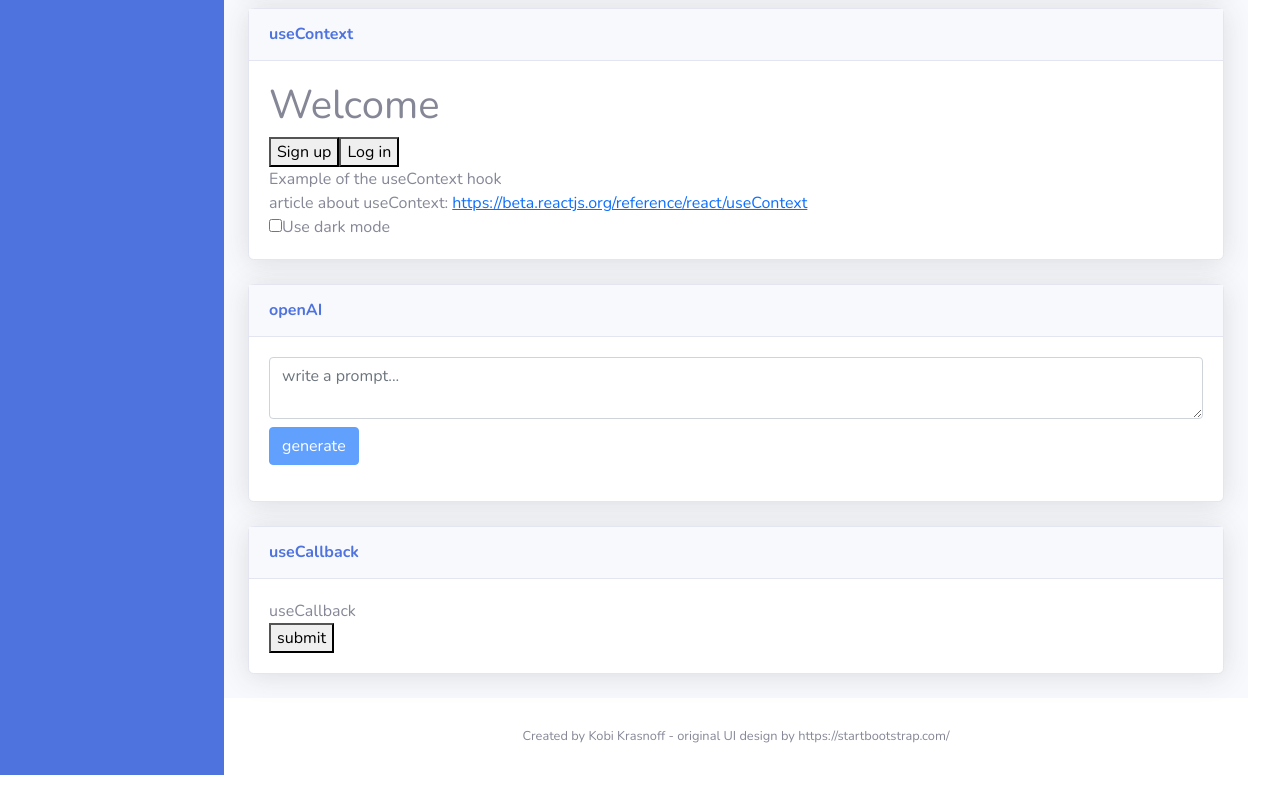
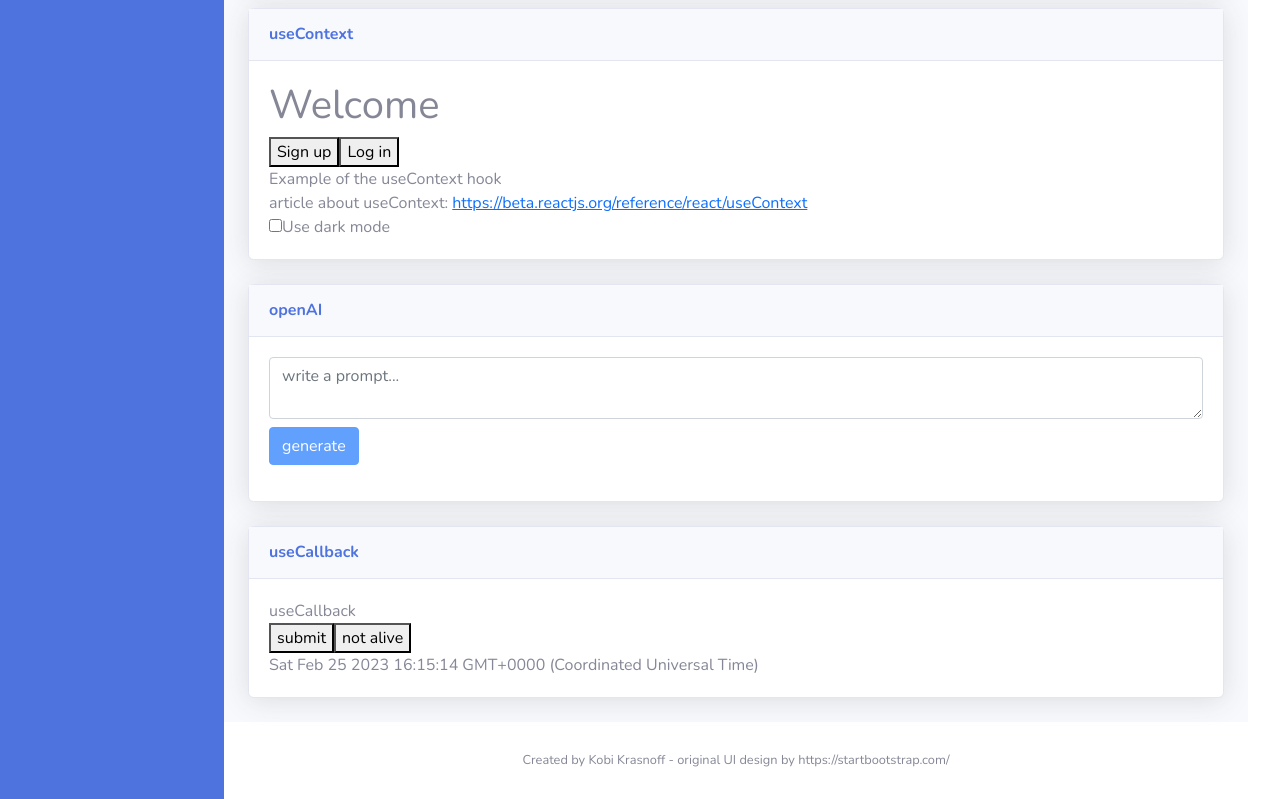
Before and after one commit to krasnoff/bootstrap-admin-app, a React (Create React App) app: page /SubMenu3 in a window 1280 px wide. Shown: the part 310-1109 px from the top of the page. Before the commit the page ends 1085 px from the top, so only its background shows below. Built offline with nearby package versions, Linux system fonts and the light colour scheme; no server answers.

Commit message:
useCallback try to figure out

```diff
--- a/src/pages/SubMenu3/useCalback/sampleUseContext.tsx
+++ b/src/pages/SubMenu3/useCalback/sampleUseContext.tsx
@@ -1,13 +1,23 @@
-import { useCallback, useState } from "react";
+import { useCallback, useEffect, useState } from "react";
 import { Data } from "./data";
 
 export default function SampleUseCallback() {
   const [data, setData] = useState<Data>()
+  const [isAlive, seIsAlive] = useState<boolean>()
 
-  const handleSubmit = useCallback(async () => {
+  const handleSubmit = /*useCallback(*/async () => {
     const data = await fetch('https://reqres.in/api/users?page=2', {});
-    setData(data as unknown as Data);
-  }, [data]);
+    const parsedData = await data.json();
+    setData(parsedData as unknown as Data);
+  }/*, [data]);*/
+
+  const isAliveHandle = () => {
+    seIsAlive(!isAlive)
+  }
+
+  useEffect(() => {
+    handleSubmit();
+  }, []);
 
   // TODO call REST on loading by useEffect
   // set another state see rendering.
@@ -16,6 +26,9 @@ export default function SampleUseCallback() {
     <div>
       useCallback<br />
       <button onClick={handleSubmit}>submit</button>
+      <button onClick={isAliveHandle}>{isAlive ? 'is Alive' : 'not alive'}</button>
+      <div>{(new Date()).toString()}</div>
+      <div>{JSON.stringify(data)}</div>
     </div>
   );
 }
```
